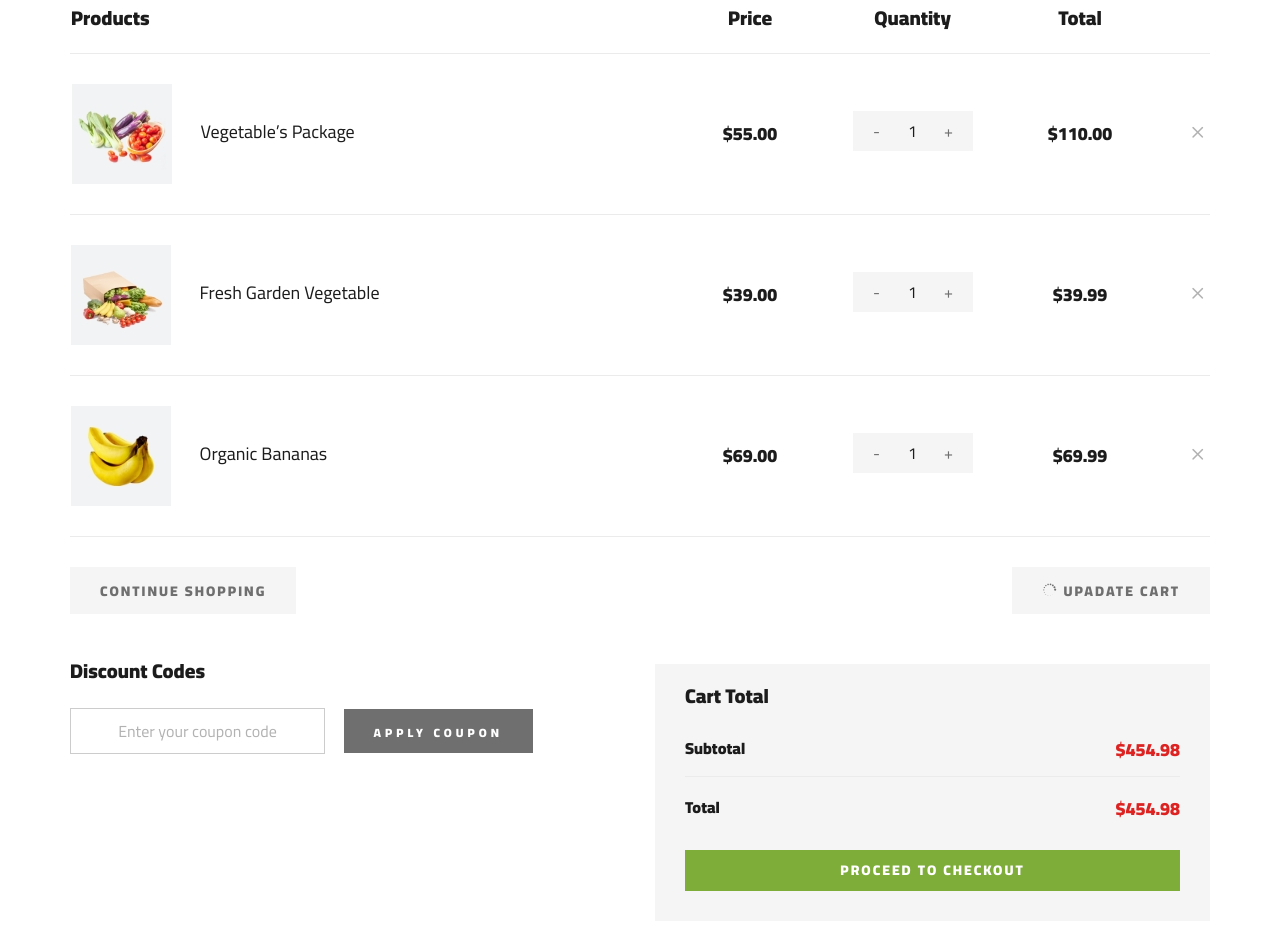
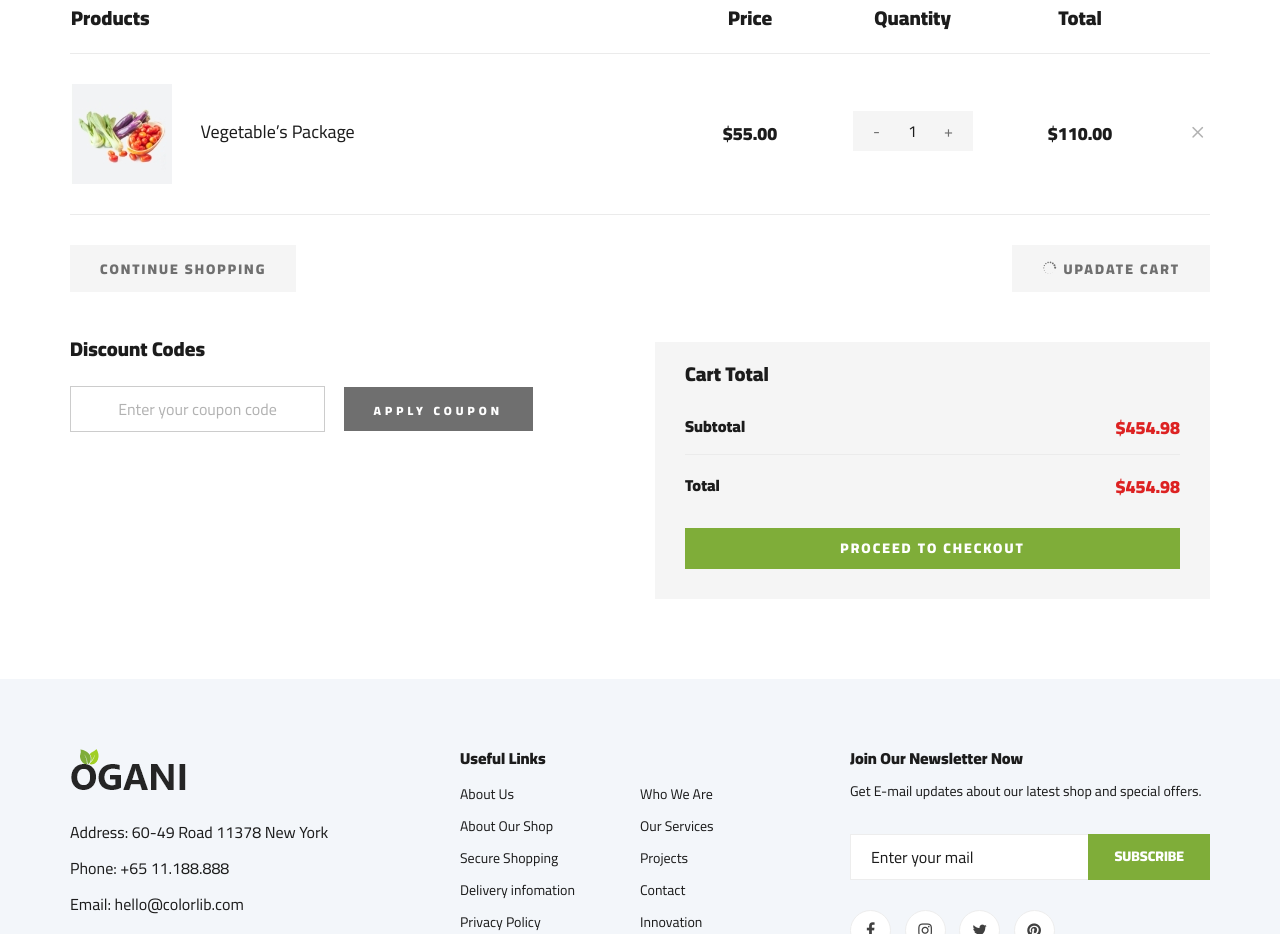
Before and after one commit to mariam-diab/GroceryShopWebApp, a Django app: template templates/GroceryApp/shoping-cart.html in a window 1280 px wide. Shown: the part 450-1384 px from the top of the page. Run offline with Django 5.2, Linux system fonts and the light colour scheme; the template is opened without the code that fills it: most values are stand-ins (such as "Sample title", 1, 10 or a date in 2020); some libraries are stand-ins or nearby versions.

Commit message:
shopping cart view

```diff
--- a/GroceryApp/admin.py
+++ b/GroceryApp/admin.py
@@ -20,10 +20,10 @@ admin.site.register(Product, ProductAdmin)
 admin.site.register(ProductImages)
 
 class CartOrderAdmin(admin.ModelAdmin):
-    list_display = ['user', 'price', 'paid_status', 'order_date', 'product_status']
+    list_display = ['user', 'price', 'paid_status', 'order_date', 'order_status']
 
 class CartOrderItemsAdmin(admin.ModelAdmin):
-    list_display = ['order', 'invoice_number', 'item', 'image', 'quantity', 'price', 'total']
+    list_display = ['order', 'invoice_number', 'product', 'image', 'quantity', 'price', 'total']
 
 class WishlistAdmin(admin.ModelAdmin):
     list_display = ['user', 'product', 'date']
--- a/templates/GroceryApp/shoping-cart.html
+++ b/templates/GroceryApp/shoping-cart.html
@@ -115,50 +115,7 @@
                                         <span class="icon_close"></span>
                                     </td>
                                 </tr>
-                                <tr>
-                                    <td class="shoping__cart__item">
-                                        <img src="{% static 'img/cart/cart-2.jpg' %}" alt="">
-                                        <h5>Fresh Garden Vegetable</h5>
-                                    </td>
-                                    <td class="shoping__cart__price">
-                                        $39.00
-                                    </td>
-                                    <td class="shoping__cart__quantity">
-                                        <div class="quantity">
-                                            <div class="pro-qty">
-                                                <input type="text" value="1">
-                                            </div>
-                                        </div>
-                                    </td>
-                                    <td class="shoping__cart__total">
-                                        $39.99
-                                    </td>
-                                    <td class="shoping__cart__item__close">
-                                        <span class="icon_close"></span>
-                                    </td>
-                                </tr>
-                                <tr>
-                                    <td class="shoping__cart__item">
-                                        <img src="{% static 'img/cart/cart-3.jpg' %}" alt="">
-                                        <h5>Organic Bananas</h5>
-                                    </td>
-                                    <td class="shoping__cart__price">
-                                        $69.00
-                                    </td>
-                                    <td class="shoping__cart__quantity">
-                                        <div class="quantity">
-                                            <div class="pro-qty">
-                                                <input type="text" value="1">
-                                            </div>
-                                        </div>
-                                    </td>
-                                    <td class="shoping__cart__total">
-                                        $69.99
-                                    </td>
-                                    <td class="shoping__cart__item__close">
-                                        <span class="icon_close"></span>
-                                    </td>
-                                </tr>
+
                             </tbody>
                         </table>
                     </div>
```
Also changed, not shown: GroceryApp/models.py (+26 -11 lines), GroceryApp/views.py (+10 -1 lines), database/working_queries.sql (+28 -2 lines), GroceryApp/migrations/0006_remove_cartorderitems_item_cartorderitems_product_and_more.py (added), GroceryApp/migrations/0007_alter_cartorderitems_invoice_number.py (added), GroceryApp/migrations/0008_rename_product_status_cartorder_order_status.py (added), 1 other file.
